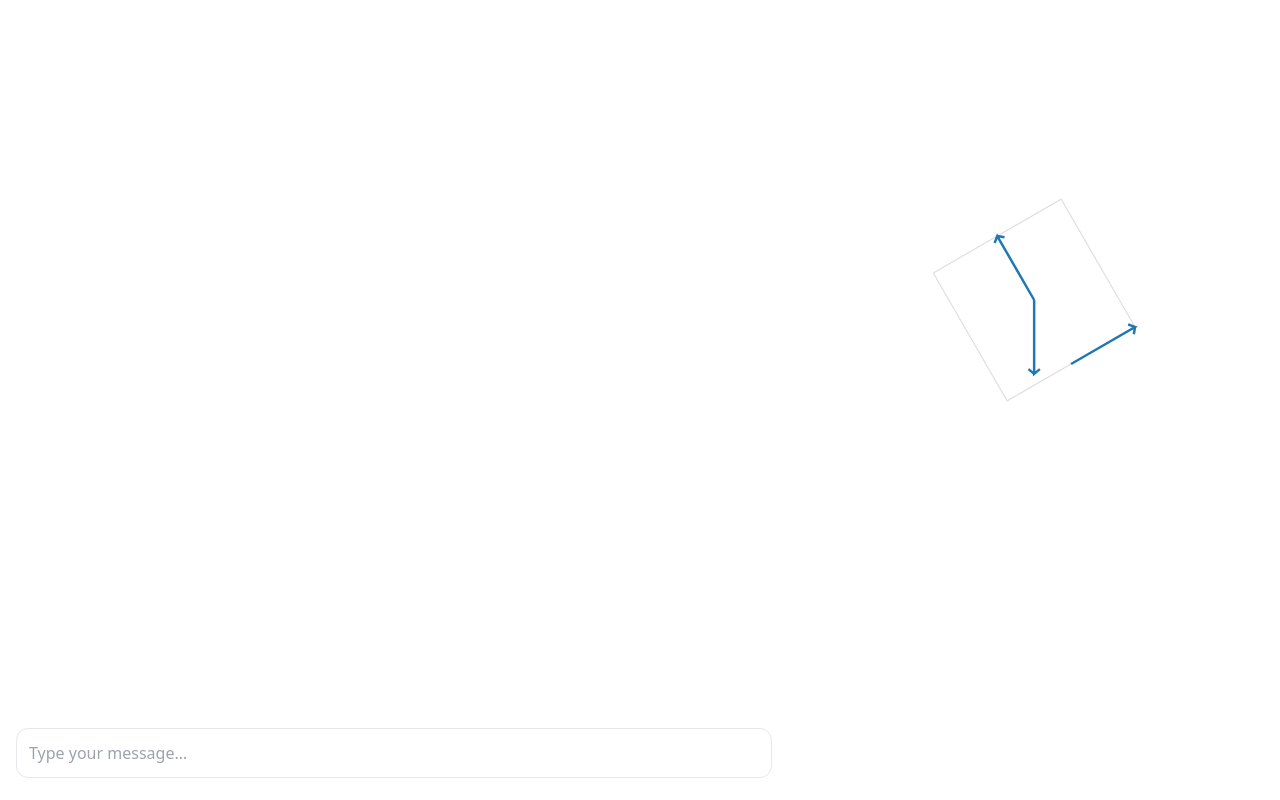
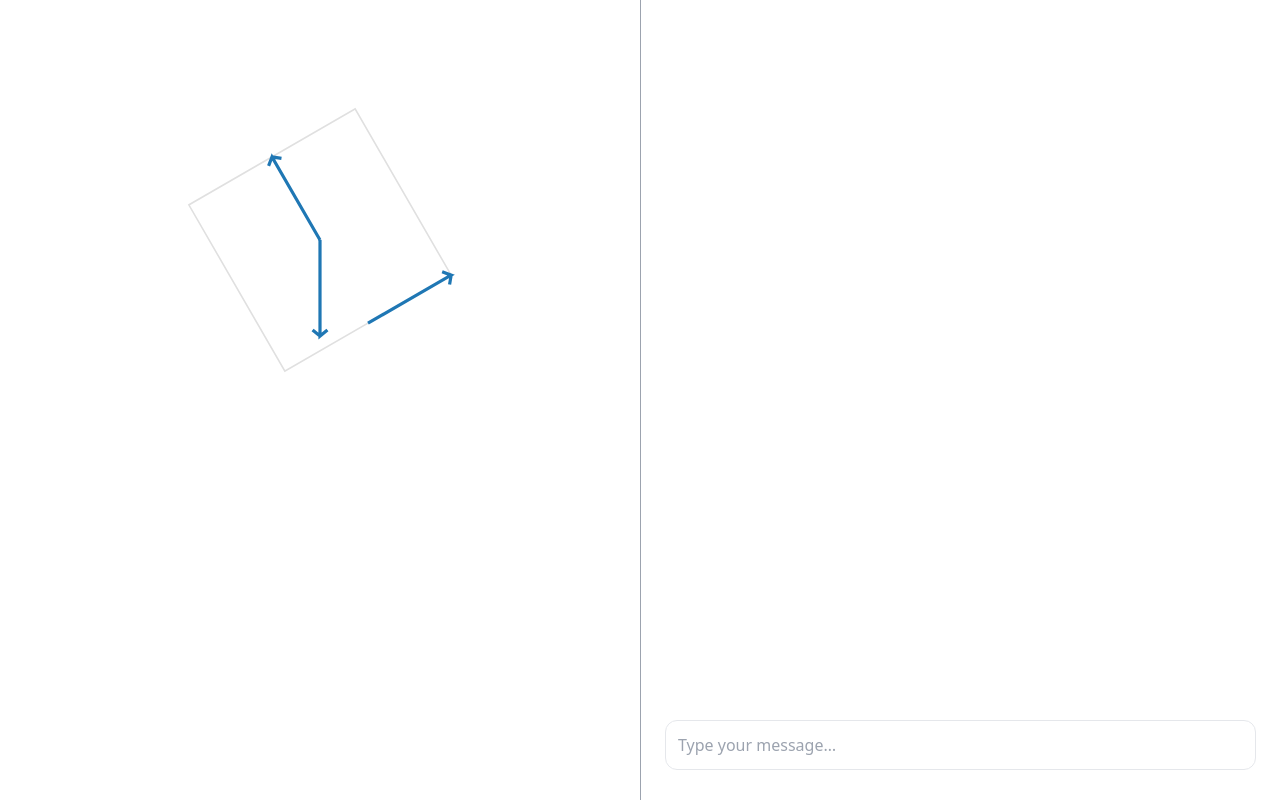
Before and after one commit to andrew-noble/physics-vis, a React (Vite) app in the folder frontend/: page / in a window 1280 px wide. Built offline with nearby package versions, Linux system fonts and the light colour scheme.

Commit message:
annoying ass css dear god... gotta find a way to overcome this

```diff
--- a/frontend/src/App.tsx
+++ b/frontend/src/App.tsx
@@ -116,14 +116,15 @@ export default function App() {
   };
 
   return (
-    <div className="flex h-screen">
-      <ChatInterface
-        messages={messages}
-        pending={pending}
-        onSendMessage={handleSendMessage}
-      />
+    <div className="fixed inset-0 grid grid-cols-2">
       <DiagramViewer diagramData={diagramData} />
-      <p>{error}</p>
+      <div className="overflow-y-auto">
+        <ChatInterface
+          messages={messages}
+          pending={pending}
+          onSendMessage={handleSendMessage}
+        />
+      </div>
     </div>
   );
 }
--- a/frontend/src/components/DiagramViewer.tsx
+++ b/frontend/src/components/DiagramViewer.tsx
@@ -50,19 +50,12 @@ export default function DiagramViewer({
   }, [diagramData]);
 
   return (
-    <div style={{ width, height }}>
     <svg
       ref={svgRef}
       xmlns="http://www.w3.org/2000/svg"
       xmlnsXlink="http://www.w3.org/1999/xlink"
       viewBox={`0 0 ${width} ${height}`}
       preserveAspectRatio="xMidYMid meet"
-        style={{
-          width: "100%",
-          height: "100%",
-          backgroundColor: "#ffffff",
-        }}
     />
-    </div>
   );
 }
--- a/frontend/src/components/chat-interface/ChatInterface.tsx
+++ b/frontend/src/components/chat-interface/ChatInterface.tsx
@@ -24,7 +24,7 @@ export default function ChatInterface({
   };
 
   return (
-    <div className="flex h-full w-full flex-col bg-background text-foreground">
+    <div className="flex h-full w-full flex-col bg-background text-foreground p-2 border-l border-gray-400">
       <MessageList messages={messages} />
       <InputBox disabled={pending} onSubmit={handleSend} />
     </div>
--- a/frontend/src/components/chat-interface/Message.tsx
+++ b/frontend/src/components/chat-interface/Message.tsx
@@ -33,18 +33,23 @@ export function Message({ role, content }: MessageProps) {
   const processedContent = convertLatexDelimiters(content);
 
   return (
-    <div
-      className={`
-    whitespace-pre-wrap break-words rounded-2xl text-sm p-3
-    ${isUser ? "bg-blue-600 text-white" : "bg-gray-200 text-gray-800"}
-    [&_p]:m-0 [&_h3]:m-0 [&_h4]:m-0 [&_ul]:m-0 [&_ol]:m-0 [&_li]:m-0
-    [&_hr]:my-1 [&_.katex-display]:my-1
-    leading-tight
+    <div className={`flex ${isUser ? "justify-end" : "justify-start"}`}>
+      <div
+        className={`rounded-2xl prose prose-sm p-3
+    ${
+      isUser
+        ? "bg-blue-600 text-white prose-invert"
+        : "bg-gray-200 text-gray-800"
+    }
   `}
-    >
-      <ReactMarkdown remarkPlugins={[remarkMath]} rehypePlugins={[rehypeKatex]}>
-        {processedContent}
-      </ReactMarkdown>
+      >
+        <ReactMarkdown
+          remarkPlugins={[remarkMath]}
+          rehypePlugins={[rehypeKatex]}
+        >
+          {processedContent}
+        </ReactMarkdown>
+      </div>
     </div>
   );
 }
```
Lines whose indentation alone changed are shown as unchanged.
